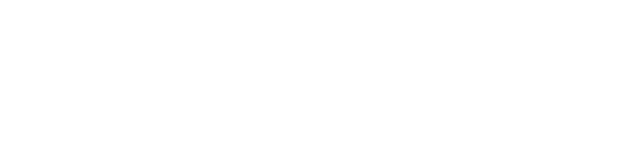
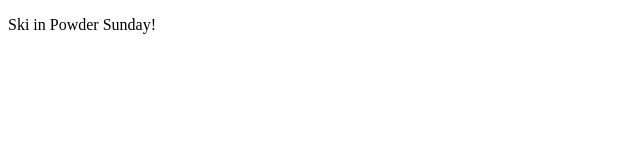
Before and after one commit to BaconAlfredoPasta/myfirstrepo, a plain HTML site: page index.html in a window 1280 px wide. Shown: the whole page, without its empty margins (0-640 px from the left). Drawn offline with Linux system fonts and the light colour scheme.

Commit message:
add intro

```diff
--- a/index.html
+++ b/index.html
@@ -6,5 +6,6 @@
 </head>
 
 <body>
+<p>Ski in Powder Sunday!</p>
 </body>
 </html>
```
